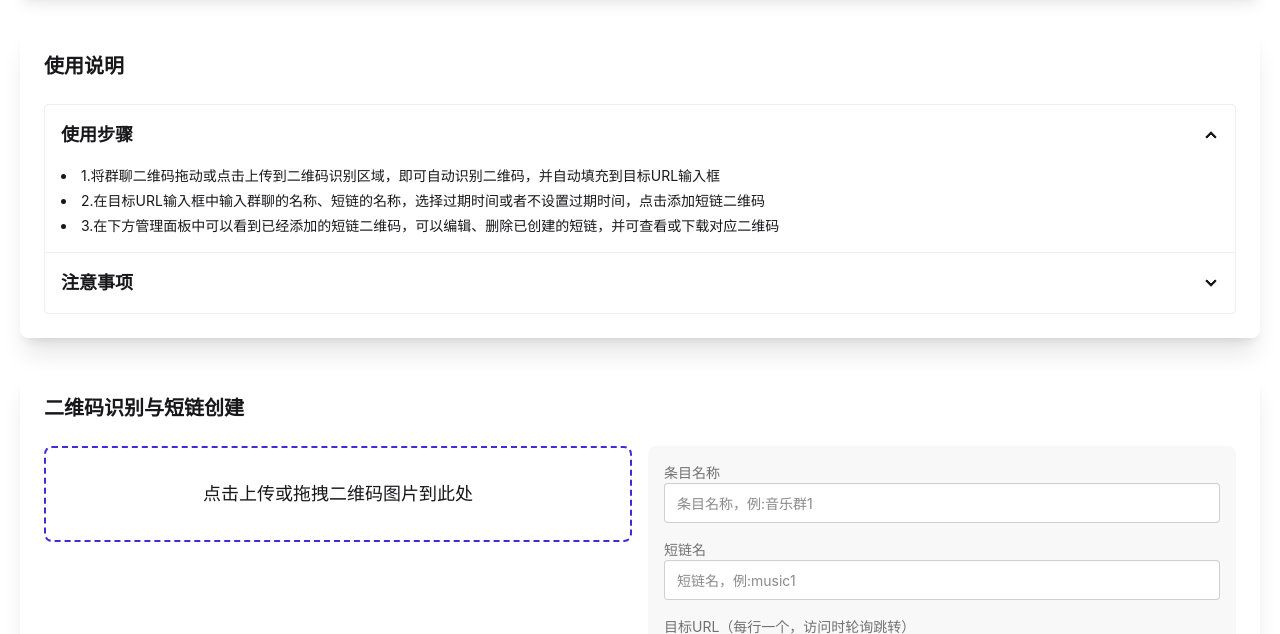
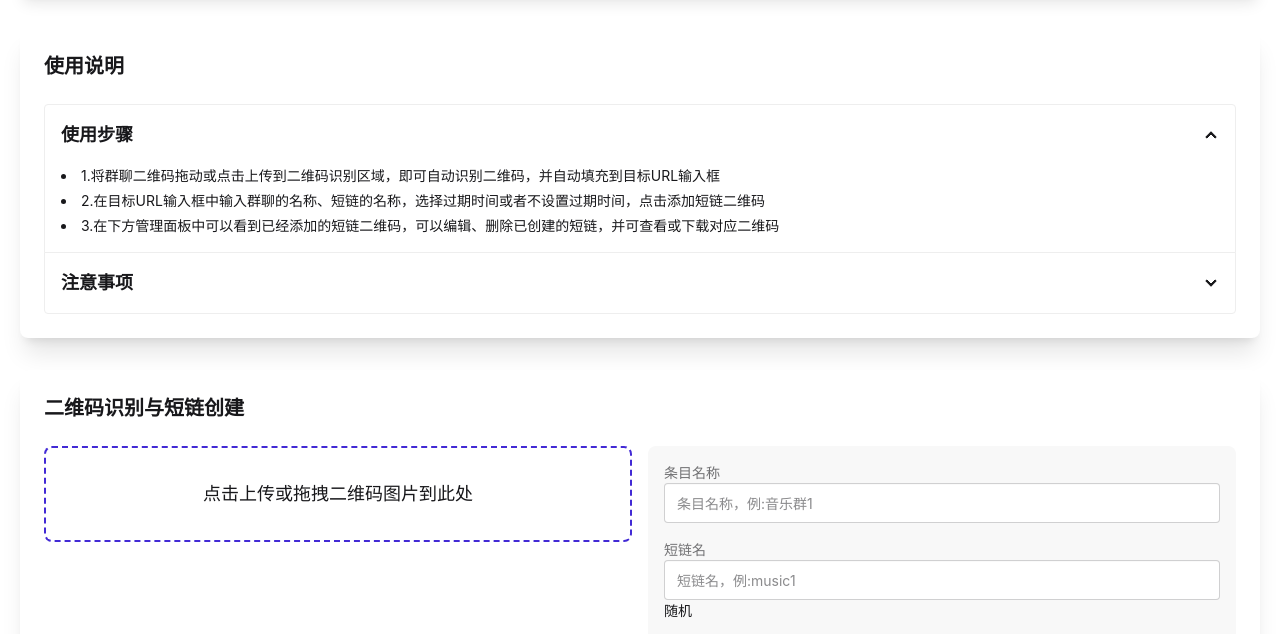
Before and after one commit to Norman45/shortlink-worker, a website: page dist/admin.html in a window 1280 px wide. Shown: the part 88-722 px from the top of the page. Drawn offline with Linux system fonts and the light colour scheme; no server answers.

Commit message:
Update admin.html
添加随机数按钮

```diff
--- a/dist/admin.html
+++ b/dist/admin.html
@@ -409,6 +409,7 @@
                             </label>
                             <input type="text" id="newPath" placeholder="短链名，例:music1"
                                 class="input input-bordered w-full">
+                            <button type="button" id="newPathBtn">随机</button>
                         </div>
                         <div>
                             <label for="newTarget" class="label">
```
